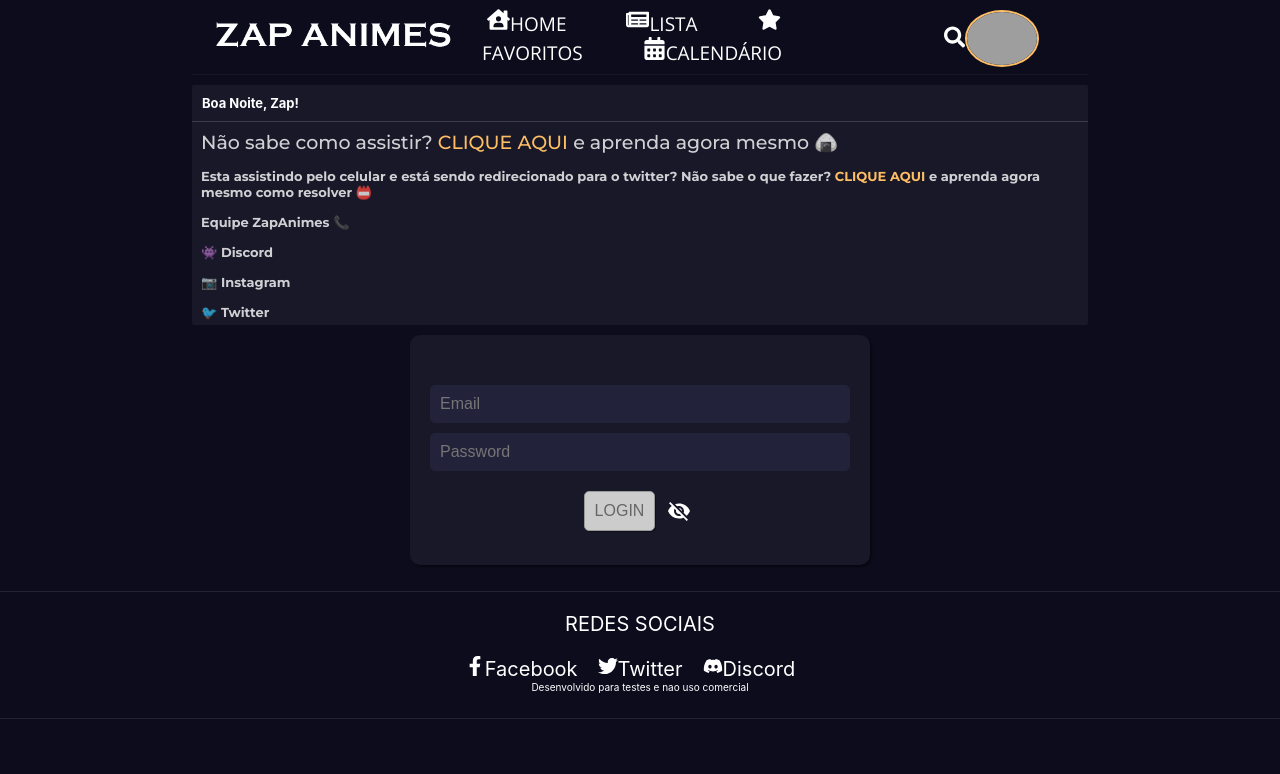
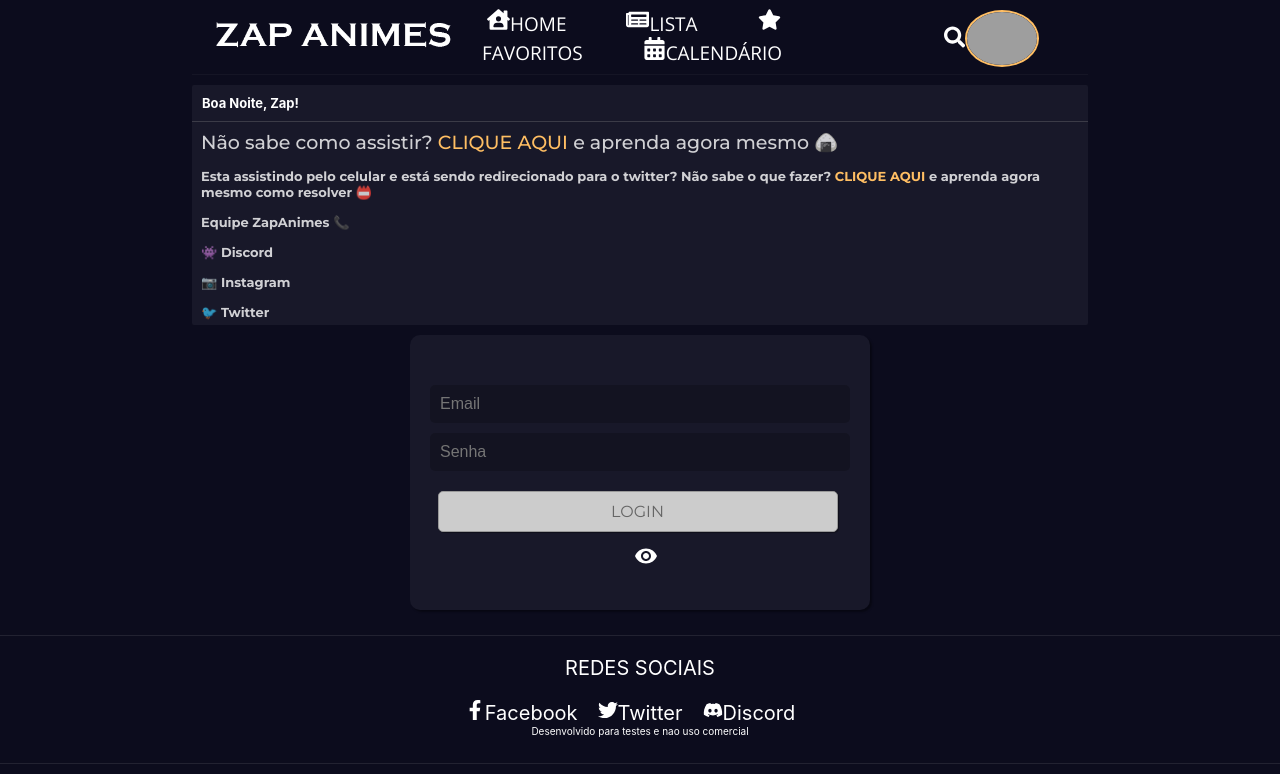
Before and after one commit to LukeRekt/site-animes-react, a React (Create React App) app: page /login in a window 1280 px wide. Shown: the top 774 px of the page. Built offline with nearby package versions, Linux system fonts and the light colour scheme; no server answers; grey boxes are pictures that could not be loaded.

Commit message:
alteracao nas telas de login e registro

```diff
--- a/src/components/layoult/Header.module.css
+++ b/src/components/layoult/Header.module.css
@@ -58,6 +58,7 @@
 
 }
 .item a svg{
+    cursor: pointer;
     transition: 0.5s;
     font-size: 23px;
 }
--- a/src/components/pages/PageLogin.js
+++ b/src/components/pages/PageLogin.js
@@ -57,11 +57,12 @@
 
             <form className={styles.login}>
                 <input type="text" placeholder="Email" value={email} onChange={(e) => setEmail(e.target.value)} />
-                <input type="password" placeholder="Password " value={password} onChange={(e) => setPassword(e.target.value)} />
+
+                {showPassword ? ( <div><input type="password" placeholder="Senha " value={password} onChange={(e) => setPassword(e.target.value)} /></div>) : (<div><input type="text" placeholder="Senha " value={password} onChange={(e) => setPassword(e.target.value)} /></div>)}
                 <button onClick={handleLogin} className={styles.botao} disabled={!email ||
                     !password}>Login</button>
                 <IconButton edge="end" onClick={() => setShowPassword(!showPassword)}>
-                    {showPassword ? (<VisibilityIcon />) : (<VisibilityOffIcon />)}
+                    {showPassword ? (<VisibilityOffIcon />) : (<VisibilityIcon />)}
                 </IconButton>
             </form>
 
--- a/src/components/pages/PageLogin.module.css
+++ b/src/components/pages/PageLogin.module.css
@@ -31,7 +31,7 @@
     display: block;
     border-radius: 5px;
     font-size: 16px;
-    background: #22223b;
+    background: rgba(0, 0, 0, .2);
     width: 100%;
     border: 0;
     padding: 10px 10px;
@@ -40,27 +40,38 @@
 
   .botao {
 
+    width: 100%;
     cursor: pointer;
-    color: #fff;
+    color: #ffbe63;
     font-size: 16px;
     text-transform: uppercase;
     border: 0;
     padding: 10px 10px;
-
+    font-family: 'Montserrat', Arial, sans-serif;
+    text-align: center;
     margin-top: 10px;
     margin-left: -5px;
     border-radius: 5px;
-    background-color: #290b5a;
+    background-color: rgba(0, 0, 0, .3);
     box-shadow: #00000060 1px 1px 1px;
+    font-weight: 400;
+    transition: 0.4s;
+  }
 
-  }
  .login button:disabled,
  .login button[disabled]{
   border: 1px solid #999999;
   background-color: #cccccc;
   color: #666666;
 }
-
+.login button[disabled]:hover{
+  background-color: #cccccc;
+  color: #666666;
+}
+.login button:hover{
+  background-color: #ffbe63;
+  color: #181829;
+}
 
 @media (max-width: 600px)
   {
--- a/src/components/pages/PagePerfil.js
+++ b/src/components/pages/PagePerfil.js
@@ -64,7 +64,6 @@
 
         <div className={styles.PerfilContainer}>
             <div className={styles.leftUser}>
-
                 <div className={styles.userAvatar}>
                     <div className={styles.metadeAvatar}>
                         <img src={banner} alt="" />
@@ -87,10 +86,10 @@
                 </div>
             </div>
             <div className={styles.rightUser}>
-                <div onClick={() => toggleTab(1)} className={`${styles.favoritos} ${styles.tab_color}`} ><p><FaHeart /> Favoritos</p></div>
-                <div onClick={() => toggleTab(2)} className={`${styles.assistidos} ${styles.tab_color}`}><p><FaEye /> Assistidos</p></div>
-                <div onClick={() => toggleTab(3)} className={`${styles.maistarde} ${styles.tab_color}`}><p><FaClock /> Ver mais Tarde</p></div>
-                <div onClick={() => toggleTab(5)} className={`${styles.editarPerfil} ${styles.tab_color}`}><p><RiEqualizerLine /> Editar Perfil</p></div>
+                <div onClick={() => toggleTab(1)} className={toggleState === 1 ? `${styles.favoritos} ${styles.ativo} ${styles.tab_color}`: `${styles.favoritos} ${styles.tab_color}`} ><p><FaHeart /> Favoritos</p></div>
+                <div onClick={() => toggleTab(2)} className={toggleState === 2 ? `${styles.assistidos} ${styles.ativo} ${styles.tab_color}`: `${styles.assistidos} ${styles.tab_color}`}><p><FaEye /> Assistidos</p></div>
+                <div onClick={() => toggleTab(3)} className={toggleState === 3 ? `${styles.maistarde} ${styles.ativo} ${styles.tab_color}`: `${styles.maistarde} ${styles.tab_color}`}><p><FaClock /> Ver mais Tarde</p></div>
+                <div onClick={() => toggleTab(5)} className={toggleState === 5 ? `${styles.editarPerfil} ${styles.ativo} ${styles.tab_color}` : `${styles.editarPerfil} ${styles.tab_color}`}><p><RiEqualizerLine /> Editar Perfil</p></div>
                 <div onClick={handleLogout} className={`${styles.algumacoisa} ${styles.tab_color}`}><p><AiOutlineLogout /> Logout</p></div>
 
             </div>
--- a/src/components/pages/PagePerfil.module.css
+++ b/src/components/pages/PagePerfil.module.css
@@ -147,7 +147,6 @@
 }
 .playbutton{
   fill: #ffbe63;
-
   bottom: 30%;
   left: 35%;
   font-size: 180%;
@@ -182,14 +181,12 @@
     height: 100%;
     display: none;
     border-radius: 7px;
-
   }
   .content_tabs{
       width: 71%;
       float: left;
       margin-left: 14px;
       margin-top: 8px;
-
   }
   .content h2 {
     padding: 0px 0 5px 0px;
@@ -204,7 +201,6 @@
 
   .active_content {
     display: block;
-
   }
   .EditGeral{
     margin-bottom: 30px;
@@ -223,7 +219,6 @@
     border-bottom: 1px solid rgba(128, 128, 128, 0.151);
     display: flex;
     justify-content: space-between;
-
   }
   .perfilInfos p{
 
@@ -244,9 +239,7 @@
   }
   input[type="file"] {
     color: #eb9a2a;
-
 }
-
   .perfilInfos button{
     height: 9%;
     background-color: #181829;
@@ -268,17 +261,12 @@
   .editInput {
     display: block;
     width: 30%;
-
   }
   .editInput button{
     padding: 10px;
     height: 45px;
     margin-left: 5px;
   }
-  .longe p{
-
-  }
-
 
   .editInput input{
     margin-top: 10px;
@@ -299,6 +287,10 @@
     text-align: center;
     font-size: 50px;
   }
+  .ativo{
+    background-color: #0C0C1D !important;
+    color: #0c0c1d !important;
+  }
 
   @media (max-width: 600px)
   {
@@ -318,8 +310,6 @@
   .playbutton {
     margin-top: 20%;
   }
-
-
     .rightUser
      {
        display: block;
@@ -334,7 +324,5 @@
       float: left;
       margin-left: 0px;
       margin-top: 0px;
-
   }
-
   }
--- a/src/components/pages/PageRegister.js
+++ b/src/components/pages/PageRegister.js
@@ -55,8 +55,10 @@
             <form className={styles.login}>
                 <input type="text" placeholder="Usuario" value={username} onChange={(e) => setUsername(e.target.value)} />
                 <input type="text" placeholder="Email" value={email} onChange={(e) => setEmail(e.target.value)} />
-                <input type="password" placeholder="Senha" value={password} onChange={(e) => setPassword(e.target.value)} />
-                <input type="password" placeholder="Confirmar Senha" value={confirmPassword} onChange={(e) => setConfirmPassword(e.target.value)} />
+                {showPassword ? ( <div><input type="password" placeholder="Senha " value={password} onChange={(e) => setPassword(e.target.value)} /></div>) : (<div><input type="text" placeholder="Senha " value={password} onChange={(e) => setPassword(e.target.value)} /></div>)}
+                {showPassword ? ( <div><input type="password" placeholder="Confirmar Senha " value={confirmPassword} onChange={(e) => setConfirmPassword(e.target.value)} /></div>) : (<div><input type="text" placeholder="Confirmar Senha " value={confirmPassword} onChange={(e) => setConfirmPassword(e.target.value)} /></div>)}
+                {/* <input type="password" placeholder="Senha" value={password} onChange={(e) => setPassword(e.target.value)} />
+                <input type="password" placeholder="Confirmar Senha" value={confirmPassword} onChange={(e) => setConfirmPassword(e.target.value)} /> */}
 
 
 
@@ -72,7 +74,7 @@
                     !hasNumber ||
                     !hasSpecialChar} >Registrar</button>
     <IconButton edge="end" onClick={() => setShowPassword(!showPassword)}>
-                    {showPassword ? (<VisibilityIcon />) : (<VisibilityOffIcon />)}
+                    {showPassword ? (<VisibilityOffIcon />) : (<VisibilityIcon />)}
                 </IconButton>
 
 
```
